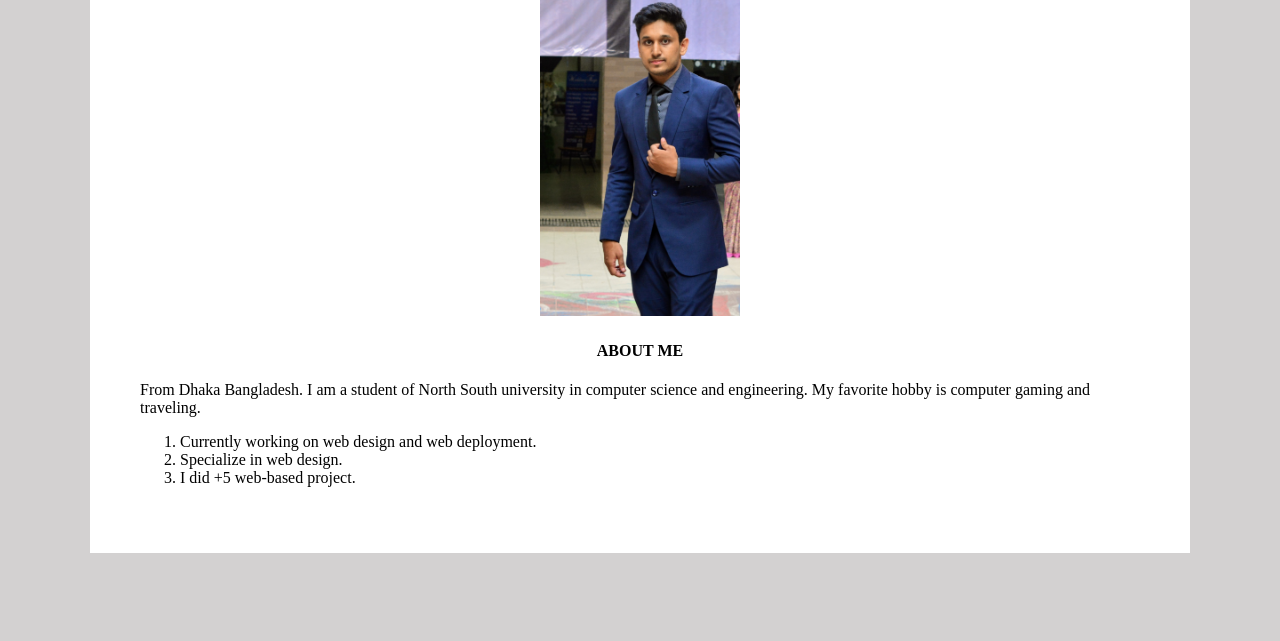
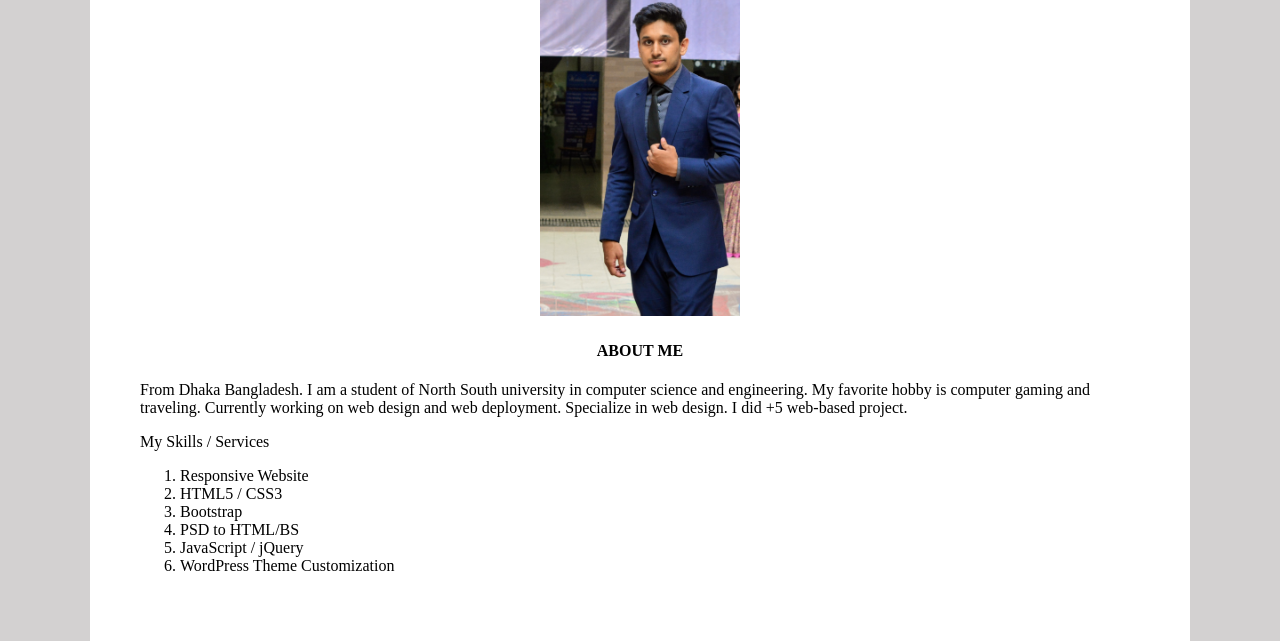
Before and after one commit to shoikat44/About-Myself, a plain HTML site: page index.html in a window 1280 px wide. Shown: the part 330-971 px from the top of the page. Before the commit the page ends 883 px from the top, so only its background shows below. Drawn offline with Linux system fonts and the light colour scheme.

Commit message:
finalupdate

```diff
--- a/index.html
+++ b/index.html
@@ -16,12 +16,22 @@
 		<h4>ABOUT ME</h4>
 
 		<div class="aboutme">
-			<p>From Dhaka Bangladesh. I am a student of North South university in computer science and engineering. My favorite hobby is computer gaming and traveling.
-				<ol>
-					<li>Currently working on web design and web deployment.</li>
-					<li>Specialize in web design.</li>
-					<li> I did +5 web-based project.</li>
-				</ol>
+			<p>
+					From Dhaka Bangladesh. I am a student of North South university in computer science and engineering. My favorite hobby is computer gaming and traveling. Currently working on web design and web deployment.  Specialize in web design. I did +5 web-based project.
+					<p>My Skills / Services
+						<ol>
+
+							<li>Responsive Website</li>
+							<li>HTML5 / CSS3</li>
+							<li>Bootstrap</li>
+							<li>PSD to HTML/BS</li>
+							<li>JavaScript / jQuery </li>
+							<li>WordPress Theme Customization</li>
+						</ol>
+
+
+
+                    </p>
 			</p>
 		</div>
 	</div>
```
